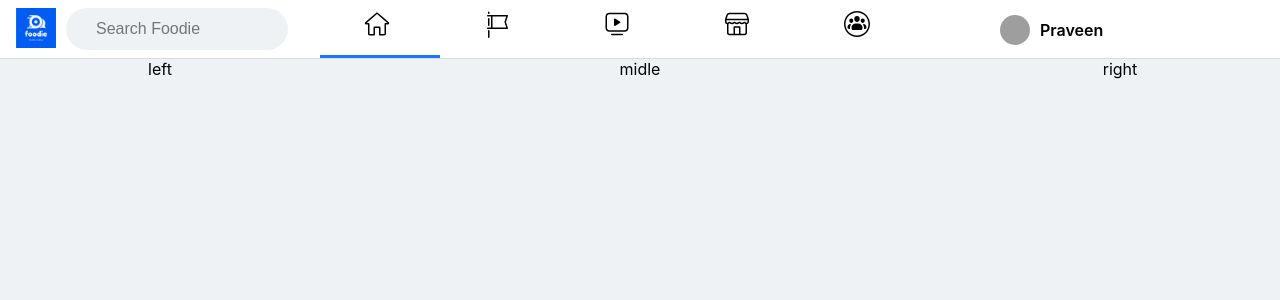
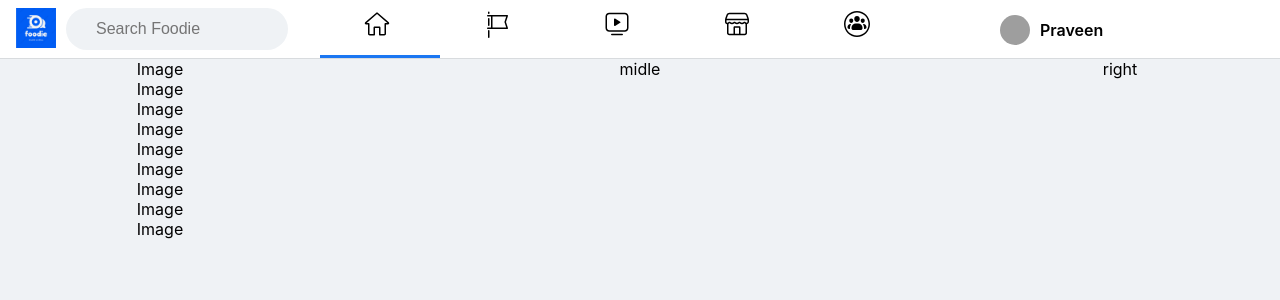
Before and after one commit to Navindu-Praveen/foodie_social_media, a React (Create React App) app in the folder foodie/: page / in a window 1280 px wide. Shown: the top 300 px of the page. Built offline with nearby package versions, Linux system fonts and the light colour scheme; grey boxes are pictures that could not be loaded.

Commit message:
setup image layout for left hand side panel

```diff
--- /dev/null
+++ b/foodie/src/Component/NavBar/MainPage/ImageLayout.js
@@ -0,0 +1,17 @@
+import React, { Component } from 'react'
+
+class ImageLayout extends Component {
+    constructor(props) {
+        super(props);
+        this.state = {  }
+    }
+        render() {
+        return (
+            <div>
+                Image
+            </div>
+         );
+    }
+}
+
+export default ImageLayout;
--- a/foodie/src/Component/NavBar/MainPage/Layout.js
+++ b/foodie/src/Component/NavBar/MainPage/Layout.js
@@ -1,6 +1,7 @@
 import React, { Component } from 'react';
 import "./Mainpage.css";
 import { Grid } from '@material-ui/core';
+import LeftSide from './LeftSidePanel/LeftSide';
 
 class Layout extends Component {
     constructor(props) {
@@ -12,7 +13,7 @@ class Layout extends Component {
         <div className="mainpage__container">
             <Grid container>
                 <Grid item xs={3}>
-                    left
+                    <LeftSide />
                 </Grid>
                 <Grid item xs={6}>
                     midle
--- /dev/null
+++ b/foodie/src/Component/NavBar/MainPage/LeftSidePanel/LeftSide.js
@@ -0,0 +1,27 @@
+import React, { Component } from 'react'
+import "./LeftSide.css"
+import ImageLayout from '../ImageLayout';
+
+
+class LeftSide extends Component {
+    constructor(props) {
+        super(props);
+        this.state = {  }
+    }
+
+    render() {
+        return ( <div>
+            <ImageLayout />
+            <ImageLayout />
+            <ImageLayout />
+            <ImageLayout />
+            <ImageLayout />
+            <ImageLayout />
+            <ImageLayout />
+            <ImageLayout />
+            <ImageLayout />
+        </div> );
+    }
+}
+
+export default LeftSide;
```
Also changed, not shown: foodie/src/Component/NavBar/MainPage/LeftSidePanel/LeftSide.css (added).
